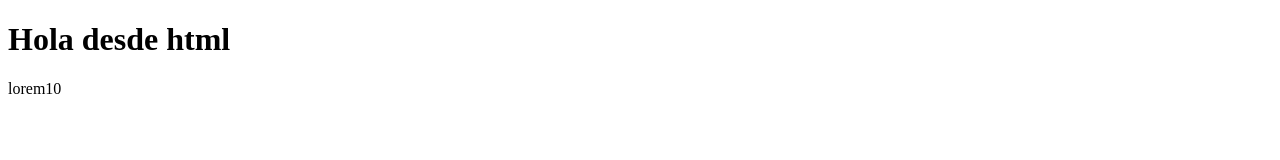
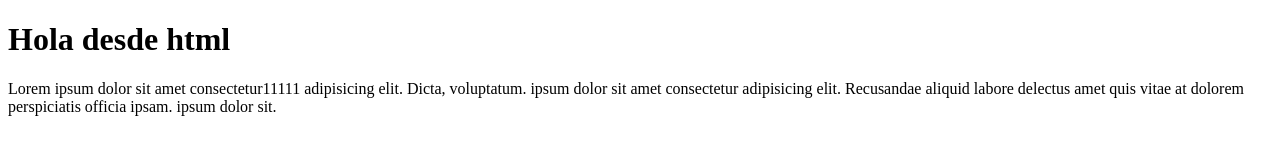
Before and after one commit to micoscow/youtube-git-ejemplo, a plain HTML site: page index.html in a window 1280 px wide. Drawn offline with Linux system fonts and the light colour scheme.

Commit message:
agrego numeros 1 y lorem a 10 en el parrafo

```diff
--- a/index.html
+++ b/index.html
@@ -7,6 +7,6 @@
 </head>
 <body>
     <h1>Hola desde html</h1>
-    <p>lorem10</p>
+    <p>Lorem ipsum dolor sit amet consectetur11111 adipisicing elit. Dicta, voluptatum. ipsum dolor sit amet consectetur adipisicing elit. Recusandae aliquid labore delectus amet quis vitae at dolorem perspiciatis officia ipsam. ipsum dolor sit.</p>
 </body>
 </html>
```
